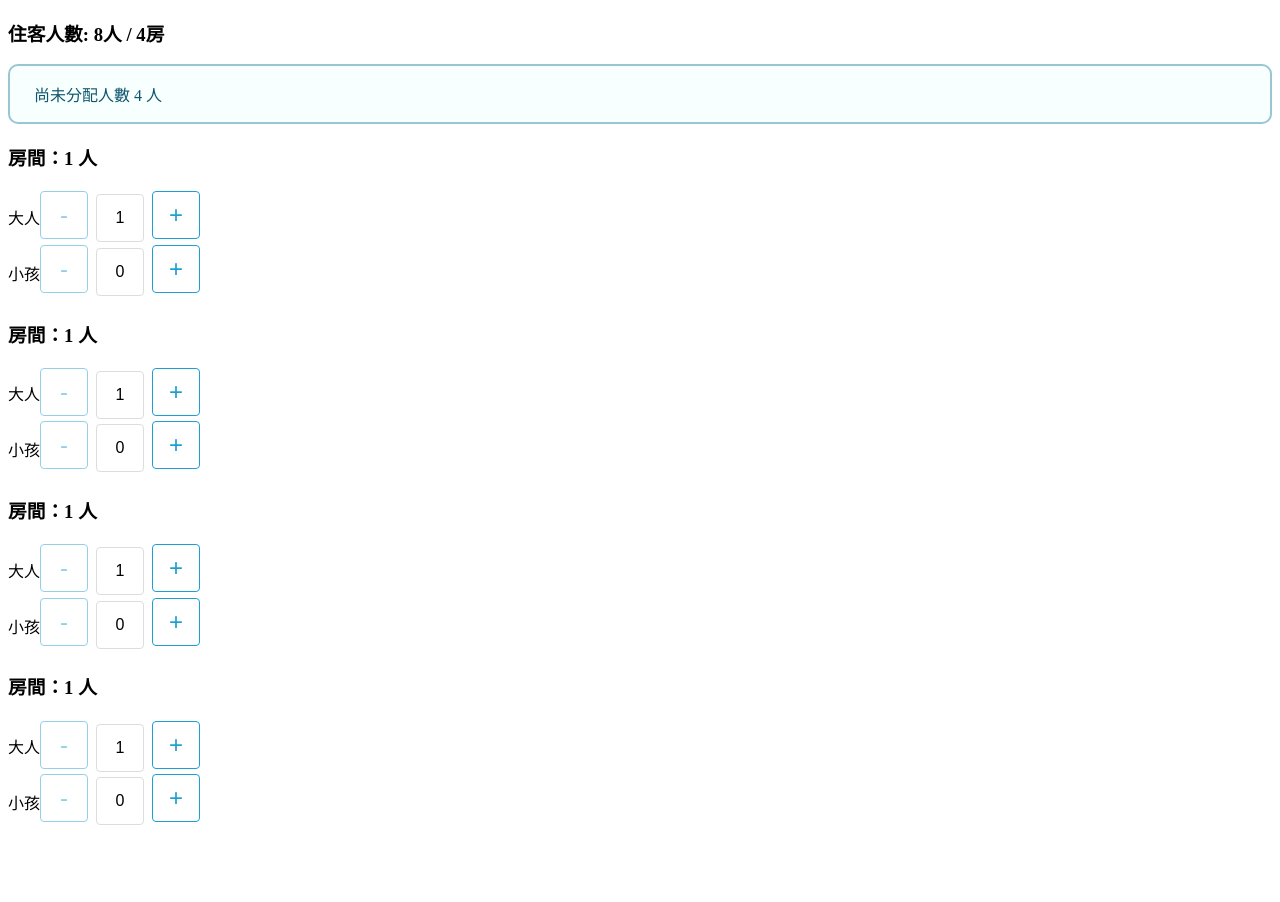
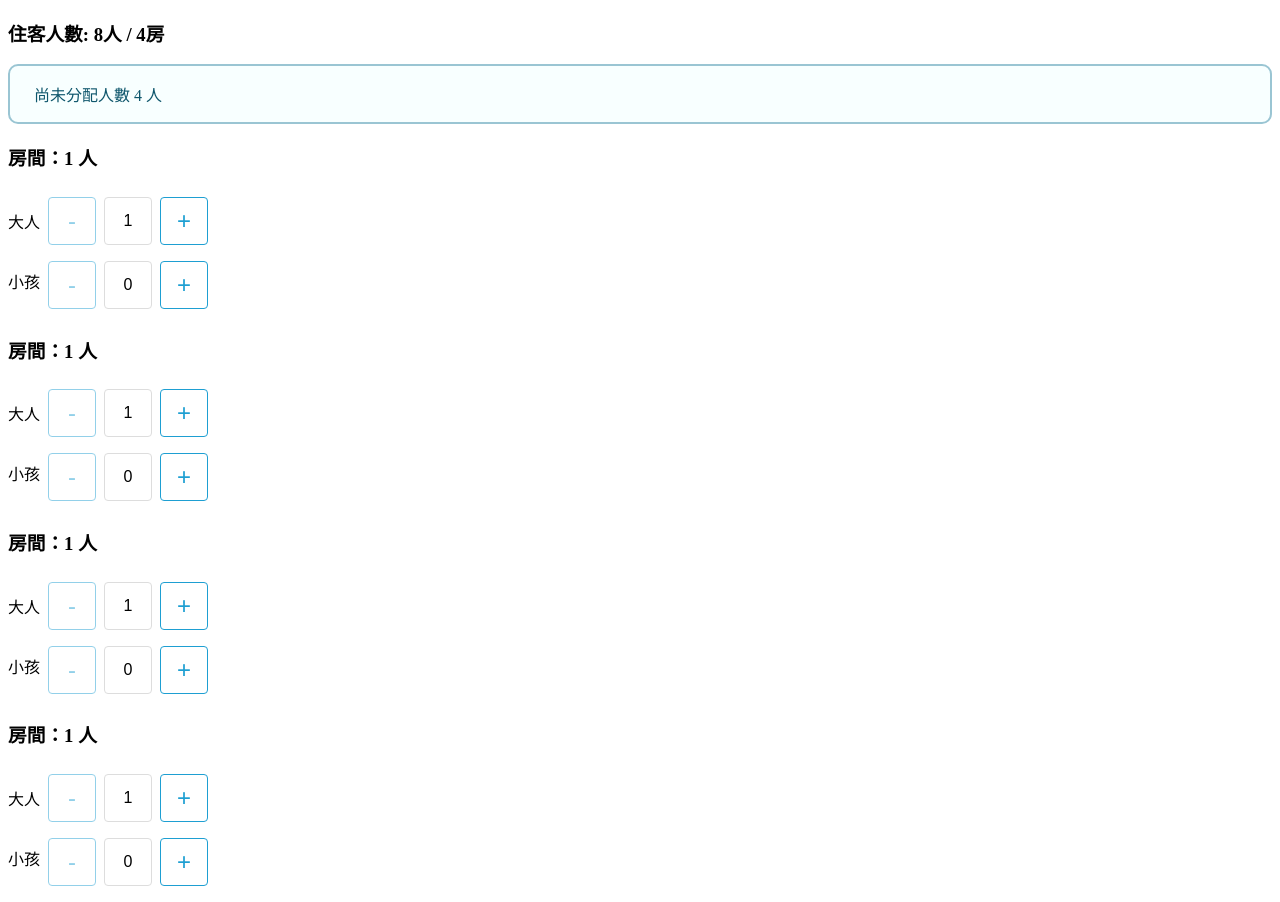
Before and after one commit to JaynPan/axsxixaxyxox, a React app: page / in a window 1280 px wide. Before the commit the page ends 838 px from the top, so only its background shows below. Built offline with nearby package versions, Linux system fonts and the light colour scheme.

Commit message:
add container at <CustomInputNumber /> with margin 8px

```diff
--- a/src/components/CustomInputNumber/CustomInputNumber.tsx
+++ b/src/components/CustomInputNumber/CustomInputNumber.tsx
@@ -7,7 +7,7 @@ import React, {
   useCallback,
 } from 'react';
 import { filter, fromEvent, switchMap, takeUntil, timer } from 'rxjs';
-import { Button, Input } from './styles';
+import { Button, Input, Container } from './styles';
 
 import { CustomInputNumberProps, CustomEvent } from './types';
 
@@ -161,7 +161,7 @@ export const CustomInputNumber: FC<CustomInputNumberProps> = ({
   }, []);
 
   return (
-    <div>
+    <Container>
       <Button
         name={`${name}_decrement_button`}
         ref={decrementalButtonRef}
@@ -184,6 +184,6 @@ export const CustomInputNumber: FC<CustomInputNumberProps> = ({
       >
         +
       </Button>
-    </div>
+    </Container>
   );
 };
--- a/src/components/CustomInputNumber/styles.ts
+++ b/src/components/CustomInputNumber/styles.ts
@@ -1,4 +1,9 @@
 import styled from 'styled-components';
+
+export const Container = styled.div`
+  padding: 8px;
+  display: flex;
+`;
 
 export const Button = styled.button`
   width: 48px;
@@ -11,6 +16,10 @@ export const Button = styled.button`
   font-size: 24px;
   cursor: ${({ disabled }) => (disabled ? 'not-allowed' : 'pointer')};
   opacity: ${({ disabled }) => (disabled ? '0.48' : '1')};
+
+  &:hover {
+    background-color: rgb(240, 253, 255);
+  }
 `;
 
 export const Input = styled.input`
```
